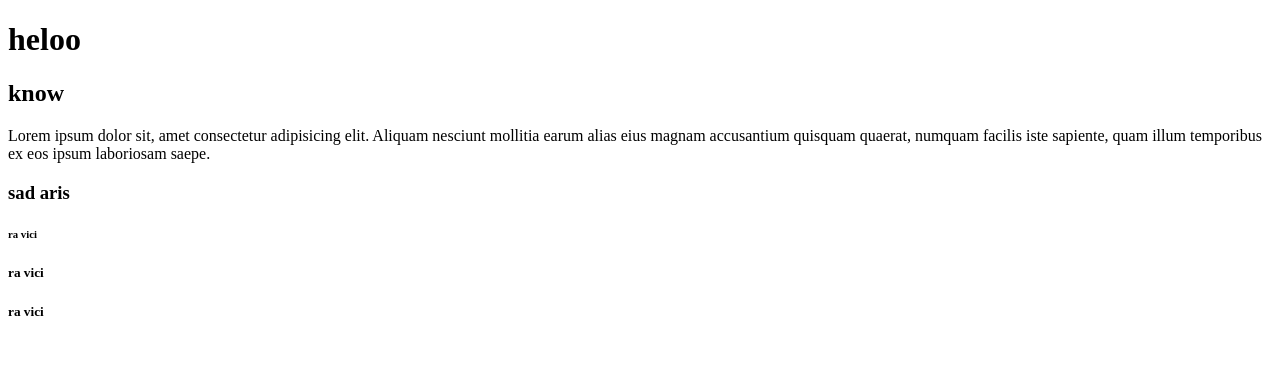
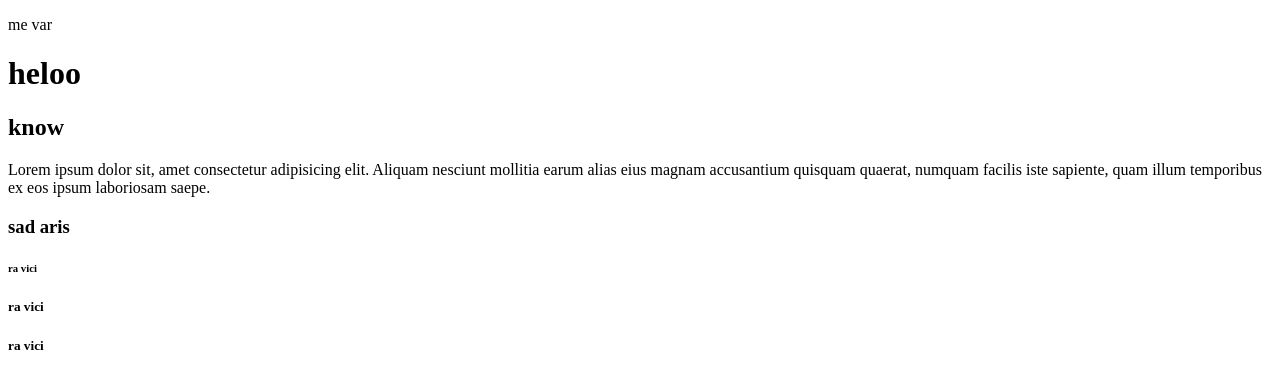
Before and after one commit to ladochaduneli/lesson12, a plain HTML site: page index.html in a window 1280 px wide. Drawn offline with Linux system fonts and the light colour scheme.

Commit message:
add header p

```diff
--- a/index.html
+++ b/index.html
@@ -8,7 +8,11 @@
     <lin rel="stylesheet" href="style.css">
 </head>
 <body>
+<header>
+    <p>me var</p>
+</header>
        <h1>heloo</h1>
+
        <section>
         <div class=" zero"></div>
        </section>
@@ -27,5 +31,6 @@
 <h6>ra vici</h6>
 <h5>ra vici</h5>
 <h5>ra vici</h5>
+
 </body>
 </html>
```
